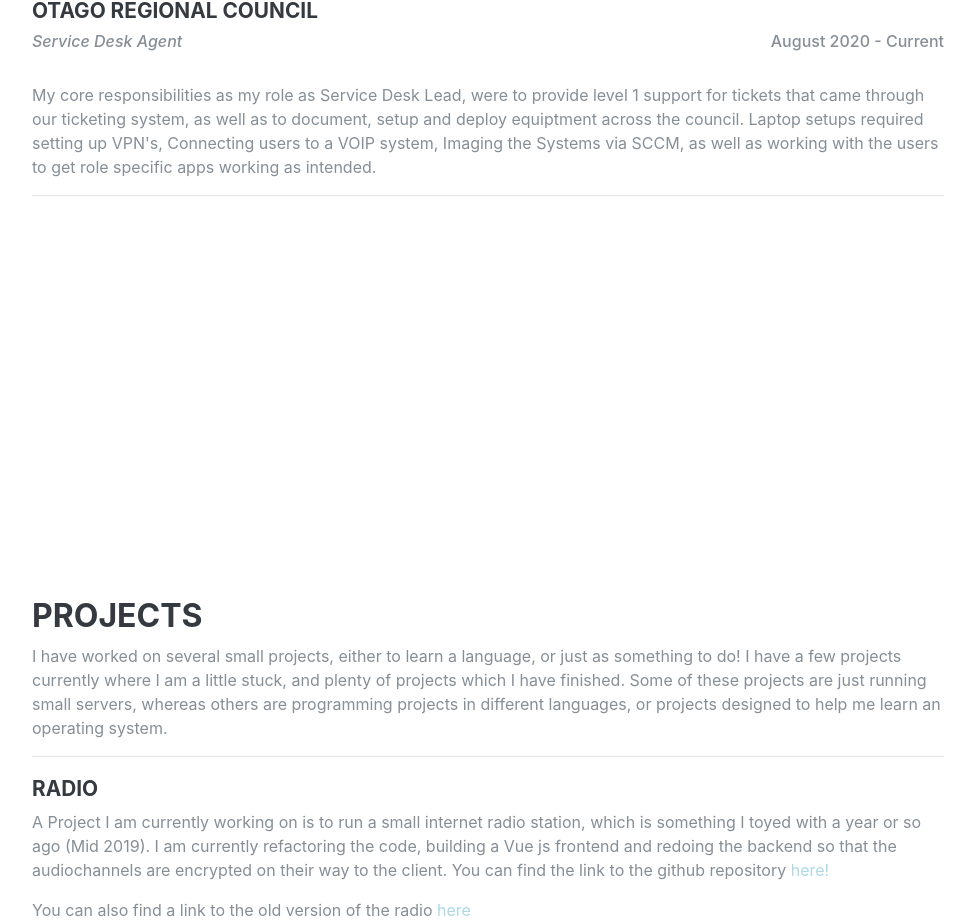
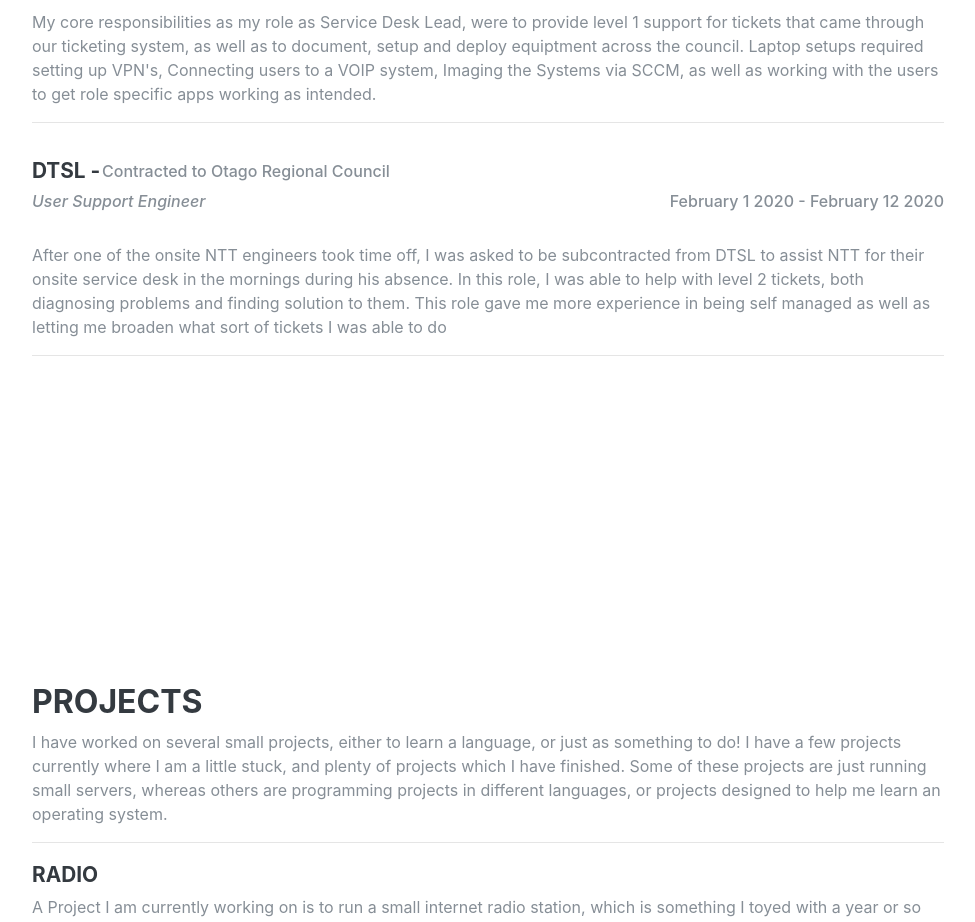
Before and after one commit to lunarised/vue-portfolio, a Vue app: page / in a window 1280 px wide. Shown: the part 2834-3756 px from the top of the page, without its empty margins (288-1263 px from the left). Built offline with nearby package versions, Linux system fonts and the light colour scheme; what vue-js-modal, vue-scrollactive would draw is missing.

Commit message:
Added DTSL thing

```diff
--- a/src/pages/Experience.vue
+++ b/src/pages/Experience.vue
@@ -12,6 +12,8 @@ Taken from About me
     <br>
     <p> I worked as a temporary Service Desk Analyst for the SDHB over the Covid-19 Lockdown to help their employees with their
         working from home setups </p>
+
+
     <hr>
       <h3> Otago Regional Council </h3>
       <h4 class="pushLeft"><i> Service Desk Agent </i> </h4> <h4 class="pushRight">August 2020 - Current</h4>
@@ -24,14 +26,37 @@ Taken from About me
             council. Laptop setups required setting up VPN's, Connecting users to a VOIP system, Imaging the Systems via
             SCCM, as well as working with the users to get role specific apps working as intended. </p>
         <hr>
+
+      <h3 style="float: left;"> DTSL - </h3>
+      <h4 class="break" style="padding-top=20px;"> Contracted to Otago Regional Council   </h4>
+
+<div style="clear: both;"></div>
+      <h4 class="pushLeft"><i> User Support Engineer </i> </h4> <h4 class="pushRight">February 1 2020 - February 12 2020</h4>
+    <div style="clear: both;"></div>
+
+      <br>
+
+        <p> After one of the onsite NTT engineers took time off, I was asked to be subcontracted from DTSL to assist NTT for their onsite
+          service desk in the mornings during his absence. In this role, I was able to help with level 2 tickets, both diagnosing problems and finding solution to them.
+
+          This role gave me more experience in being self managed as well as letting me broaden what sort of tickets I was able to do
+           </p>
+        <hr>
     </div>
   </section>
 </template>
 <style scoped>
 .pushLeft{
     float: left;
+
+}
+
+.break{
+  padding-top: 23px;
+  padding-left: 70px;
 }
 .pushRight{
 float: right;
+
 }
 </style>
```
Also changed, not shown: package.json (+13 -1 lines).
